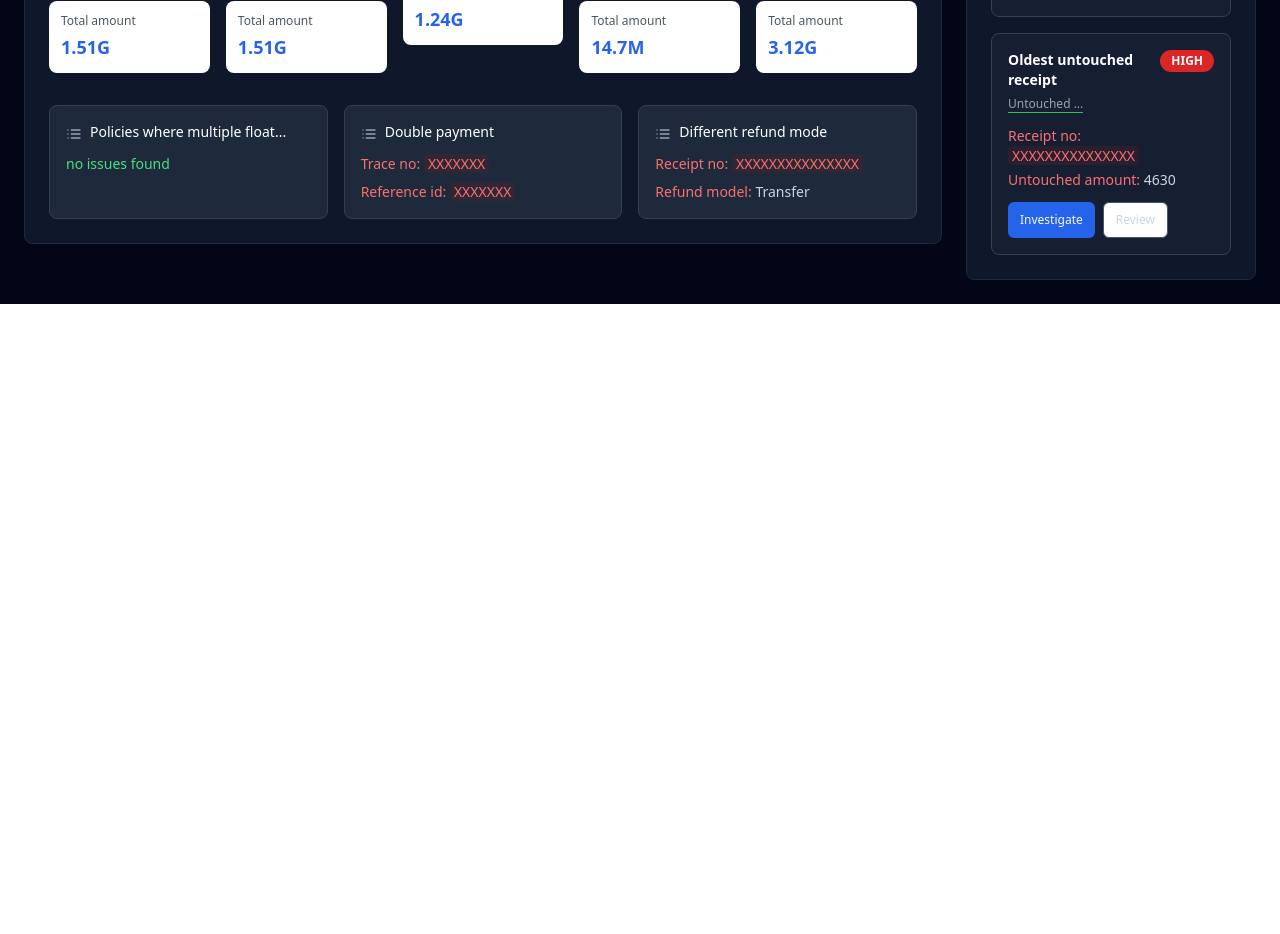
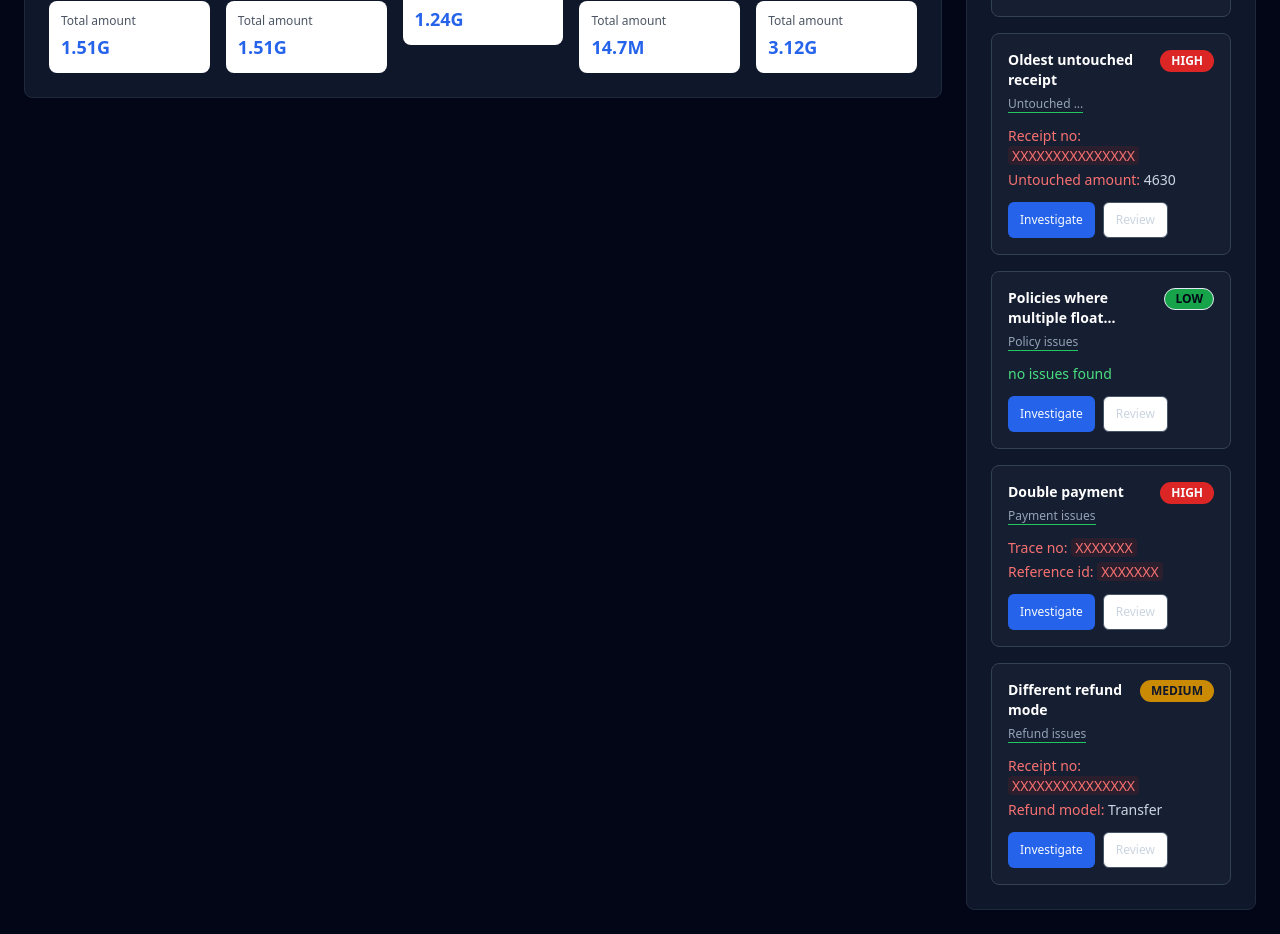
Before and after one commit to foxowl-ops/insura-twin-insights-dash, a React (Vite) app: page / in a window 1280 px wide. Shown: the part 580-1514 px from the top of the page. Before the commit the page ends 884 px from the top, so only its background shows below. Built offline with nearby package versions, Linux system fonts and the light colour scheme.

Commit message:
Refactor: Move issues to critical alerts section
Move the issues from the Payment Flow Analysis section to the Critical Alerts section.

```diff
--- a/src/pages/Dashboard.tsx
+++ b/src/pages/Dashboard.tsx
@@ -97,30 +97,6 @@ const Dashboard = () => {
     }
   ];
 
-  const issuesData = [
-    {
-      title: 'Policies where multiple float...',
-      status: 'no issues found',
-      details: null
-    },
-    {
-      title: 'Double payment',
-      status: 'issues found',
-      details: {
-        traceNo: 'XXXXXXX',
-        referenceId: 'XXXXXXX'
-      }
-    },
-    {
-      title: 'Different refund mode',
-      status: 'issues found',
-      details: {
-        receiptNo: 'XXXXXXXXXXXXXXX',
-        refundModel: 'Transfer'
-      }
-    }
-  ];
-
   const criticalAlerts = [
     {
       type: 'Amount mismatch',
@@ -141,6 +117,26 @@ const Dashboard = () => {
       receiptNo: 'XXXXXXXXXXXXXXX',
       untouchedAmount: '4630',
       priority: 'HIGH'
+    },
+    {
+      type: 'Policies where multiple float...',
+      category: 'Policy issues',
+      status: 'no issues found',
+      priority: 'LOW'
+    },
+    {
+      type: 'Double payment',
+      category: 'Payment issues',
+      traceNo: 'XXXXXXX',
+      referenceId: 'XXXXXXX',
+      priority: 'HIGH'
+    },
+    {
+      type: 'Different refund mode',
+      category: 'Refund issues',
+      receiptNo: 'XXXXXXXXXXXXXXX',
+      refundModel: 'Transfer',
+      priority: 'MEDIUM'
     }
   ];
 
@@ -222,7 +218,7 @@ const Dashboard = () => {
               </div>
 
               {/* Process Flow Cards */}
-              <div className="grid grid-cols-5 gap-4 mb-8">
+              <div className="grid grid-cols-5 gap-4">
                 {processFlowData.map((process, index) => (
                   <div key={index} className="space-y-2">
                     <div className={`${process.color} rounded-lg p-4 text-white relative`}>
@@ -239,49 +235,6 @@ const Dashboard = () => {
                   </div>
                 ))}
               </div>
-
-              {/* Issues Section */}
-              <div className="grid grid-cols-3 gap-4">
-                {issuesData.map((issue, index) => (
-                  <div key={index} className="bg-slate-800 border border-slate-700 rounded-lg p-4">
-                    <div className="flex items-start gap-2 mb-3">
-                      <List className="w-4 h-4 text-slate-400 mt-1" />
-                      <h4 className="text-white font-medium text-sm">{issue.title}</h4>
-                    </div>
-
-                    {issue.status === 'no issues found' ? (
-                      <div className="text-green-400 text-sm">no issues found</div>
-                    ) : (
-                      <div className="space-y-2">
-                        {issue.details?.traceNo && (
-                          <div className="text-sm">
-                            <span className="text-red-400">Trace no: </span>
-                            <span className="text-red-400 bg-red-900/20 px-1 rounded">{issue.details.traceNo}</span>
-                          </div>
-                        )}
-                        {issue.details?.referenceId && (
-                          <div className="text-sm">
-                            <span className="text-red-400">Reference id: </span>
-                            <span className="text-red-400 bg-red-900/20 px-1 rounded">{issue.details.referenceId}</span>
-                          </div>
-                        )}
-                        {issue.details?.receiptNo && (
-                          <div className="text-sm">
-                            <span className="text-red-400">Receipt no: </span>
-                            <span className="text-red-400 bg-red-900/20 px-1 rounded">{issue.details.receiptNo}</span>
-                          </div>
-                        )}
-                        {issue.details?.refundModel && (
-                          <div className="text-sm">
-                            <span className="text-red-400">Refund model: </span>
-                            <span className="text-slate-300">{issue.details.refundModel}</span>
-                          </div>
-                        )}
-                      </div>
-                    )}
-                  </div>
-                ))}
-              </div>
             </CardContent>
           </Card>
         </div>
@@ -292,7 +245,7 @@ const Dashboard = () => {
             <CardHeader>
               <div className="flex justify-between items-center">
                 <CardTitle className="text-white">Latest Critical alerts</CardTitle>
-                <Badge variant="destructive" className="bg-red-600">3 Active</Badge>
+                <Badge variant="destructive" className="bg-red-600">6 Active</Badge>
               </div>
             </CardHeader>
             <CardContent className="space-y-4">
@@ -317,16 +270,16 @@ const Dashboard = () => {
                     </Badge>
                   </div>
 
-                  {alert.type === 'Amount mismatch' && (
+                  {alert.status === 'no issues found' ? (
                     <div className="text-green-400 text-sm">no issues found</div>
-                  )}
-
-                  {alert.receiptNo && (
+                  ) : (
                     <div className="space-y-1 text-sm text-slate-300 mb-3">
-                      <div>
-                        <span className="text-red-400">Receipt no: </span>
-                        <span className="text-red-400 bg-red-900/20 px-1 rounded">{alert.receiptNo}</span>
-                      </div>
+                      {alert.receiptNo && (
+                        <div>
+                          <span className="text-red-400">Receipt no: </span>
+                          <span className="text-red-400 bg-red-900/20 px-1 rounded">{alert.receiptNo}</span>
+                        </div>
+                      )}
                       {alert.residueAmount && (
                         <div>
                           <span className="text-red-400">Residue amount: </span>
@@ -337,6 +290,24 @@ const Dashboard = () => {
                         <div>
                           <span className="text-red-400">Untouched amount: </span>
                           <span className="text-slate-300">{alert.untouchedAmount}</span>
+                        </div>
+                      )}
+                      {alert.traceNo && (
+                        <div>
+                          <span className="text-red-400">Trace no: </span>
+                          <span className="text-red-400 bg-red-900/20 px-1 rounded">{alert.traceNo}</span>
+                        </div>
+                      )}
+                      {alert.referenceId && (
+                        <div>
+                          <span className="text-red-400">Reference id: </span>
+                          <span className="text-red-400 bg-red-900/20 px-1 rounded">{alert.referenceId}</span>
+                        </div>
+                      )}
+                      {alert.refundModel && (
+                        <div>
+                          <span className="text-red-400">Refund model: </span>
+                          <span className="text-slate-300">{alert.refundModel}</span>
                         </div>
                       )}
                     </div>
```
